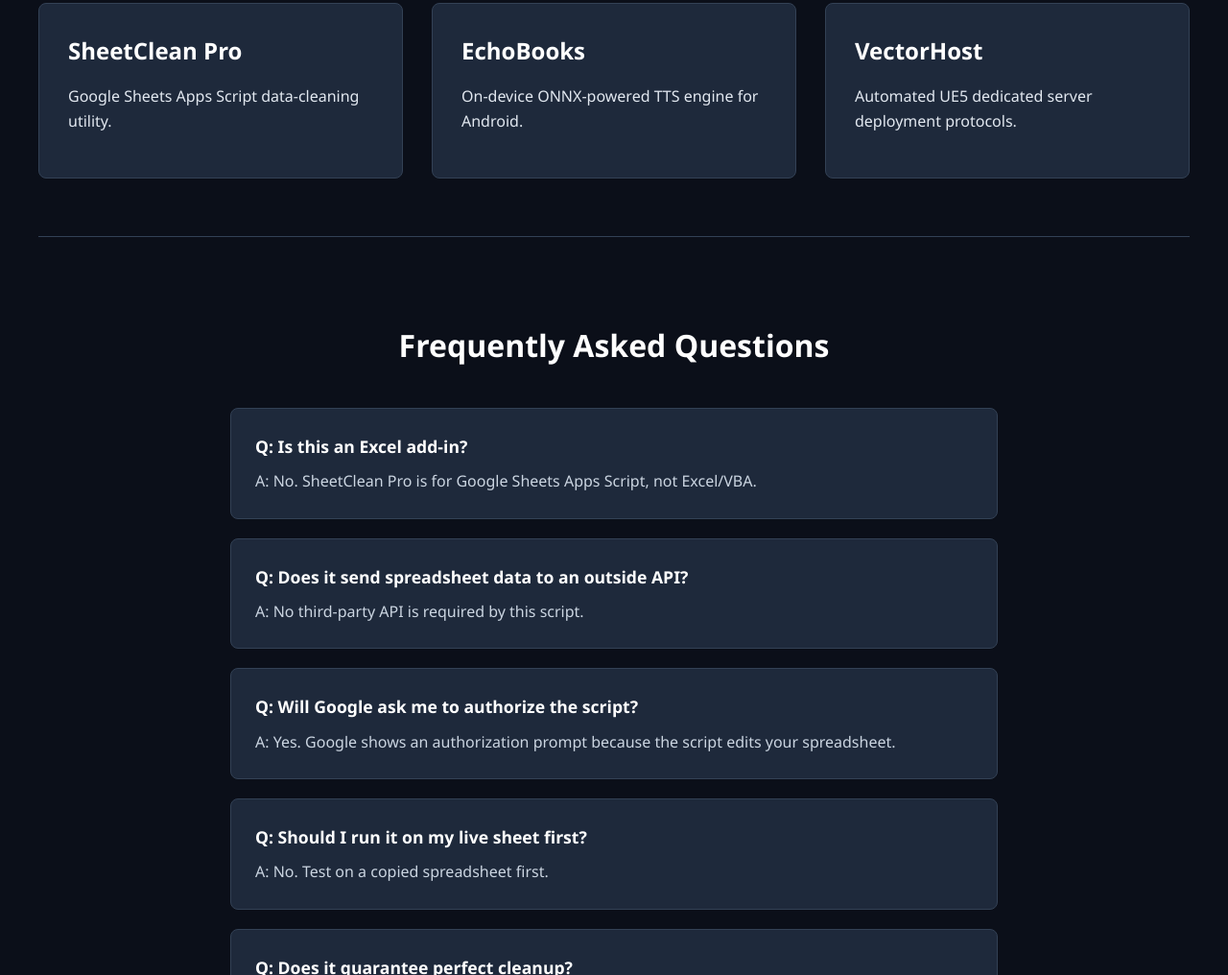
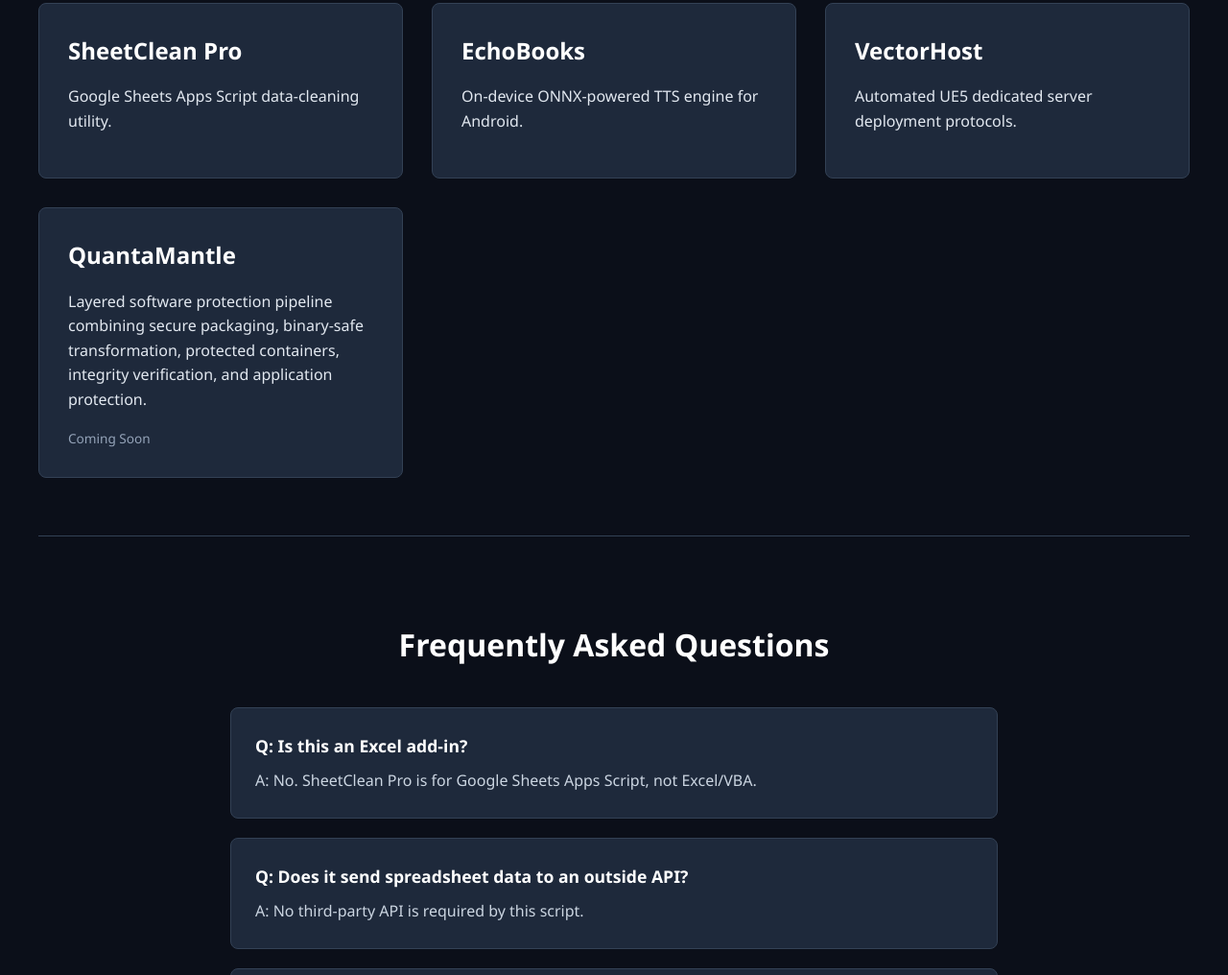
Before and after one commit to fuucluu/startup-site, a plain HTML site: page index.html in a window 1280 px wide. Shown: the part 2850-3866 px from the top of the page at 96% size. Drawn offline with Linux system fonts and the light colour scheme.

Commit message:
Add QuantaMantle project card to index.html

```diff
--- a/index.html
+++ b/index.html
@@ -448,6 +448,11 @@
                     <h3>VectorHost</h3>
                     <p>Automated UE5 dedicated server deployment protocols.</p>
                 </div>
+                <div class="project-card">
+                    <h3>QuantaMantle</h3>
+                    <p>Layered software protection pipeline combining secure packaging, binary-safe transformation, protected containers, integrity verification, and application protection.</p>
+                    <span class="coming-soon">Coming Soon</span>
+                </div>
             </div>
         </section>
 
```
